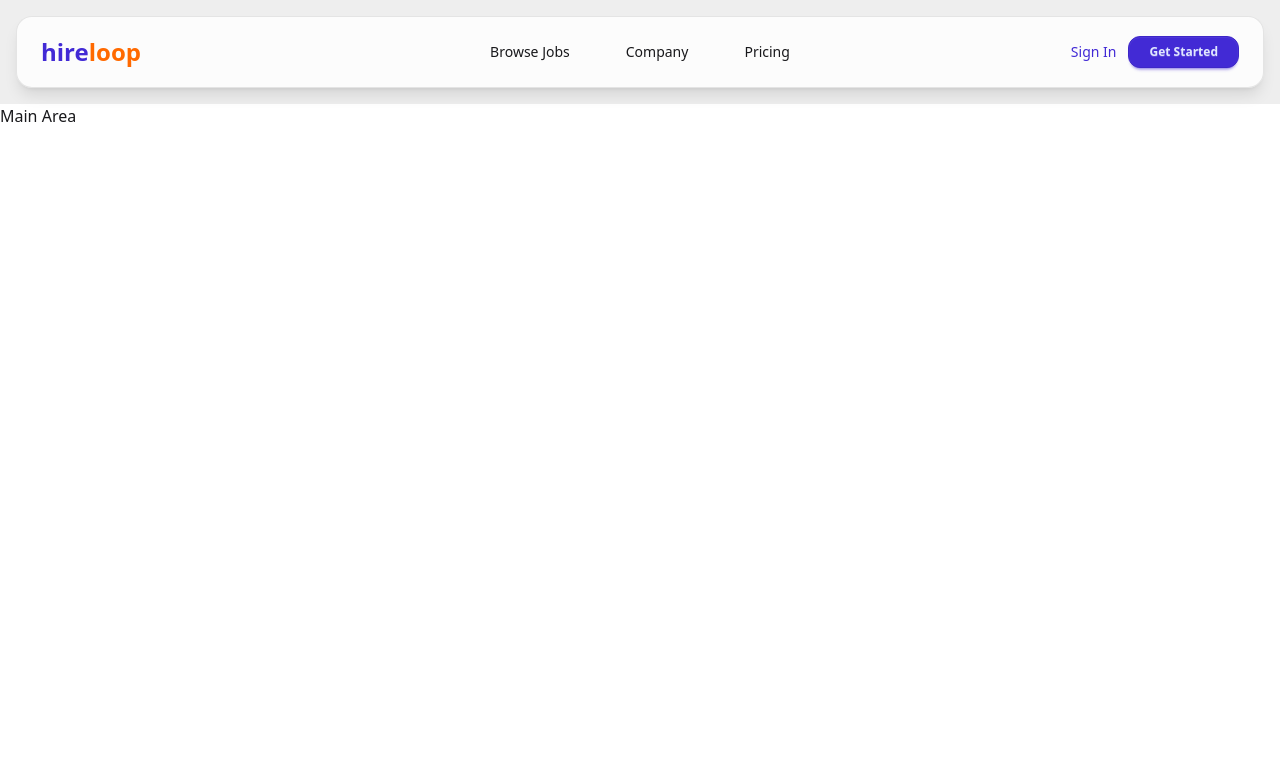
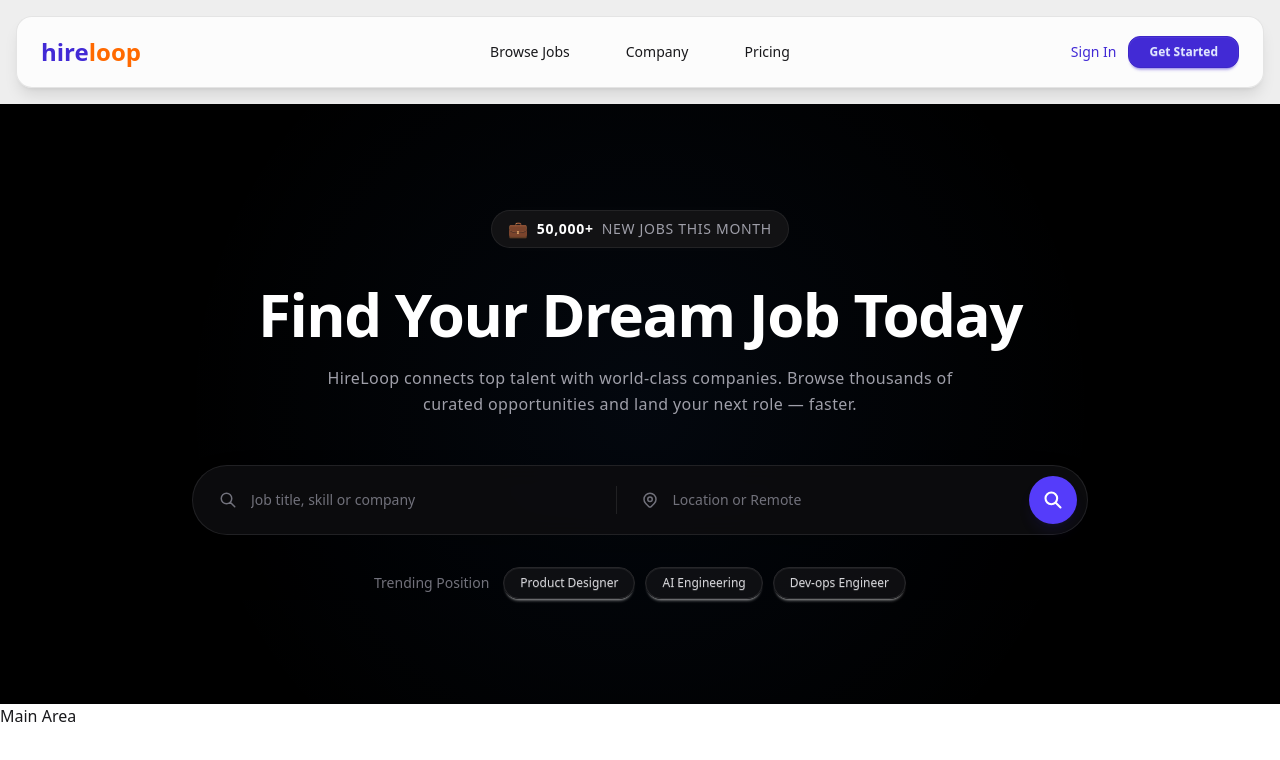
Before and after one commit to farjanayeasminrimi/HireLoop, a Next.js app: page / in a window 1280 px wide. Shown: the top 760 px of the page. Built offline with nearby package versions, Linux system fonts and the light colour scheme.

Commit message:
designed search job section

```diff
--- a/src/app/page.js
+++ b/src/app/page.js
@@ -1,5 +1,11 @@
+import SearchJob from "@/components/homepage/SearchJob";
 import Image from "next/image";
 
 export default function Home() {
-  return <div>Main Area</div>;
+  return (
+    <div>
+      <SearchJob></SearchJob>
+      Main Area
+    </div>
+  );
 }
--- /dev/null
+++ b/src/components/homepage/SearchJob.jsx
@@ -0,0 +1,125 @@
+import React from "react";
+
+const SearchJob = () => {
+  return (
+    <section className="relative min-h-[75vh] w-full flex flex-col items-center justify-center bg-black text-white px-4 py-16 overflow-hidden select-none">
+      {/* Background Ambient Radial Glow matching image_21c000.png */}
+      <div className="absolute inset-0 bg-[radial-gradient(circle_at_center,rgba(59,130,246,0.06)_0%,transparent_65%)] pointer-events-none" />
+
+      {/* 1. Pill Badge - Bold & Clear */}
+      <div className="inline-flex items-center gap-2 px-4 py-2 rounded-full bg-[#121214] border border-zinc-800/80 text-sm tracking-wider uppercase text-zinc-400 mb-8 z-10 shadow-[0_0_20px_rgba(255,255,255,0.02)]">
+        <span className="text-base leading-none">💼</span>
+        <span className="font-extrabold text-white">50,000+</span>
+        <span className="text-zinc-400 font-medium">New Jobs This Month</span>
+      </div>
+
+      {/* 2. Main Heading Content */}
+      <div className="text-center max-w-3xl mx-auto space-y-4 mb-12 z-10">
+        <h1 className="text-4xl sm:text-5xl lg:text-6xl font-bold tracking-tight text-white leading-[1.15]">
+          Find Your Dream Job Today
+        </h1>
+        <p className="text-zinc-400 text-sm sm:text-base leading-relaxed max-w-2xl mx-auto font-light tracking-wide">
+          HireLoop connects top talent with world-class companies. Browse thousands of curated
+          opportunities and land your next role — faster.
+        </p>
+      </div>
+
+      {/* 3. The Polished Double-Input Search Block */}
+      <div className="w-full max-w-4xl mx-auto mb-8 z-10">
+        <div className="w-full bg-[#0d0d0f]/90 backdrop-blur-md border border-zinc-800/80 p-2 sm:p-2.5 rounded-2xl sm:rounded-full shadow-2xl flex flex-col sm:flex-row items-stretch sm:items-center">
+          {/* Individual Input 1: Title, Skill, or Company */}
+          <div className="relative flex-1 flex items-center group">
+            <svg
+              xmlns="http://www.w3.org/2000/svg"
+              className="h-[18px] w-[18px] text-zinc-500 absolute left-4 pointer-events-none"
+              fill="none"
+              viewBox="0 0 24 24"
+              stroke="currentColor"
+            >
+              <path
+                strokeLinecap="round"
+                strokeLinejoin="round"
+                strokeWidth={2}
+                d="M21 21l-6-6m2-5a7 7 0 11-14 0 7 7 0 0114 0z"
+              />
+            </svg>
+            <input
+              type="text"
+              placeholder="Job title, skill or company"
+              className="w-full bg-transparent pl-12 pr-4 py-3 sm:py-2 text-sm text-zinc-300 placeholder-zinc-500 focus:outline-none"
+            />
+          </div>
+
+          {/* Exact Red-Box Highlight Divider from image_21c000.png */}
+          <div className="hidden sm:block h-7 w-[1px] bg-zinc-800/80 shrink-0 mx-2" />
+
+          {/* Individual Input 2: Location or Remote */}
+          <div className="relative flex-1 flex items-center group">
+            <svg
+              xmlns="http://www.w3.org/2000/svg"
+              className="h-[18px] w-[18px] text-zinc-500 absolute left-4 pointer-events-none"
+              fill="none"
+              viewBox="0 0 24 24"
+              stroke="currentColor"
+            >
+              <path
+                strokeLinecap="round"
+                strokeLinejoin="round"
+                strokeWidth={2}
+                d="M17.657 16.657L13.414 20.9a1.998 1.998 0 01-2.827 0l-4.244-4.243a8 8 0 1111.314 0z"
+              />
+              <path
+                strokeLinecap="round"
+                strokeLinejoin="round"
+                strokeWidth={2}
+                d="M15 11a3 3 0 11-6 0 3 3 0 016 0z"
+              />
+            </svg>
+            <input
+              type="text"
+              placeholder="Location or Remote"
+              className="w-full bg-transparent pl-12 pr-4 py-3 sm:py-2 text-sm text-zinc-300 placeholder-zinc-500 focus:outline-none"
+            />
+          </div>
+
+          {/* Search Accent Icon Button */}
+          <button className="btn bg-[#553cfa] hover:bg-[#432ed1] border-none text-white rounded-xl sm:rounded-full w-full sm:w-12 h-12 min-h-12 p-0 flex items-center justify-center shrink-0 shadow-lg shadow-indigo-600/10 mt-2 sm:mt-0">
+            <svg
+              xmlns="http://www.w3.org/2000/svg"
+              className="h-5 w-5"
+              fill="none"
+              viewBox="0 0 24 24"
+              stroke="currentColor"
+            >
+              <path
+                strokeLinecap="round"
+                strokeLinejoin="round"
+                strokeWidth={2.5}
+                d="M21 21l-6-6m2-5a7 7 0 11-14 0 7 7 0 0114 0z"
+              />
+            </svg>
+          </button>
+        </div>
+      </div>
+
+      {/* 4. Trending Tags Section */}
+      <div className="flex flex-wrap items-center justify-center gap-2.5 text-xs sm:text-sm z-10">
+        <span className="text-zinc-500 font-medium mr-1">Trending Position</span>
+
+        <div className="btn btn-xs sm:btn-sm rounded-full bg-[#18181b]/60 border-zinc-800 text-zinc-300 pointer-events-none normal-case font-normal px-4 h-8 min-h-8">
+          Product Designer
+        </div>
+
+        <div className="btn btn-xs sm:btn-sm rounded-full bg-[#18181b]/60 border-zinc-800 text-zinc-300 pointer-events-none normal-case font-normal px-4 h-8 min-h-8">
+          AI Engineering
+        </div>
+
+        <div className="btn btn-xs sm:btn-sm rounded-full bg-[#18181b]/60 border-zinc-800 text-zinc-300 pointer-events-none normal-case font-normal px-4 h-8 min-h-8">
+          Dev-ops Engineer
+        </div>
+      </div>
+    </section>
+  );
+};
+
+export default SearchJob;
```
